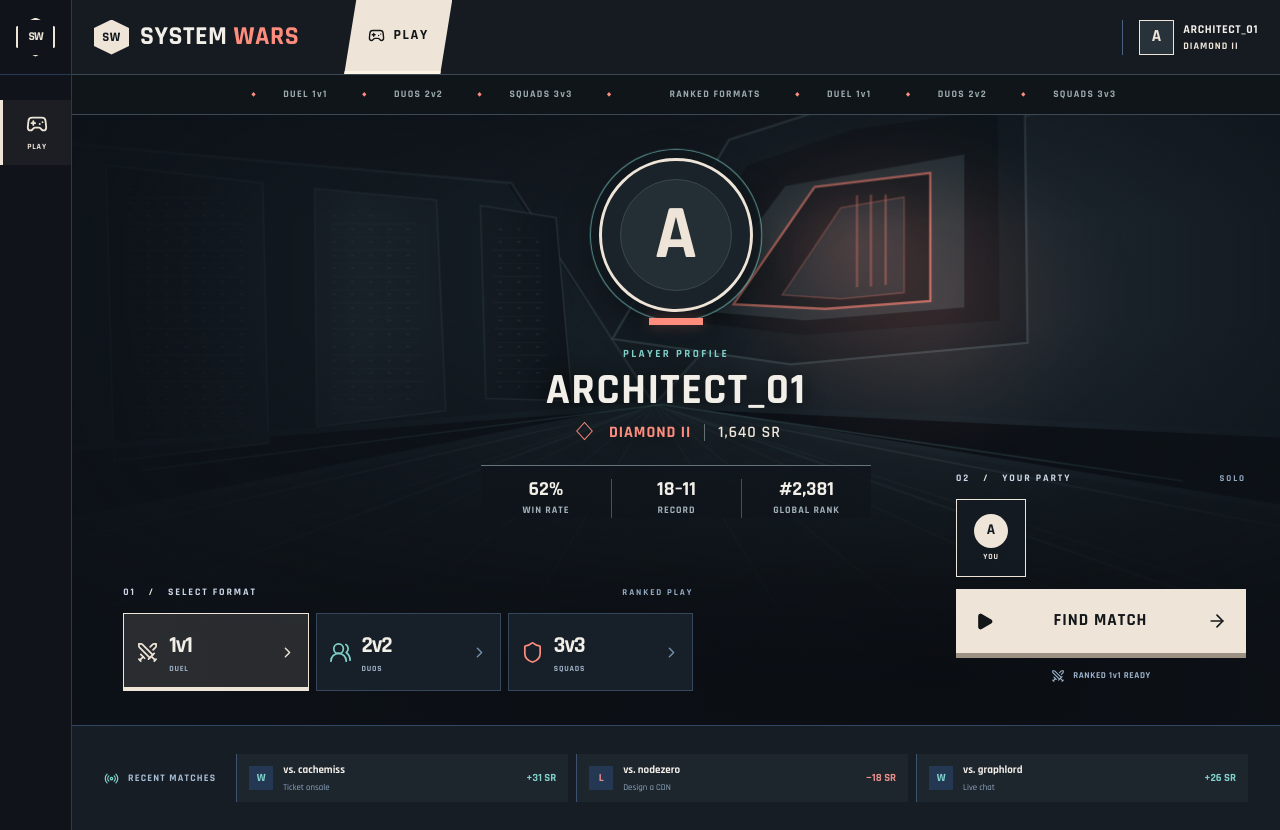
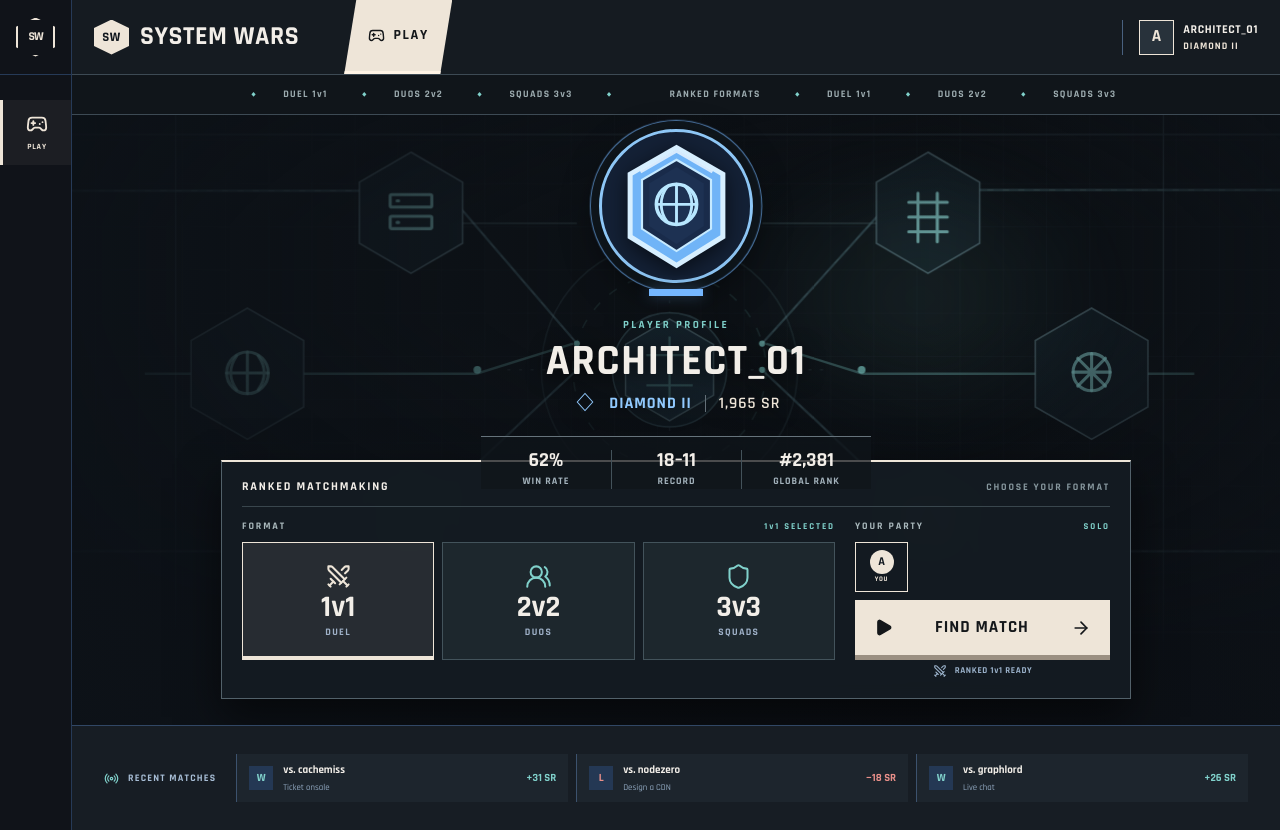
Before and after one commit to IsaganiI/SystemWars, a Next.js app: page / in a window 1280 px wide. Built offline with nearby package versions, Linux system fonts and the light colour scheme.

Commit message:
Unify matchmaking dock and add system topology backdrop

```diff
--- a/design/direction.md
+++ b/design/direction.md
@@ -11,8 +11,8 @@ These are interaction references, not a palette, typography, artwork, or layout
 ## SystemWars decisions
 
 1. The home screen is a **Play lobby**, with a slim navigation rail, player rank, 1v1/2v2/3v3 selection, one match action, and recent matches. About and Results pages are deferred.
-2. The lobby uses hand-built vector data-center art as its main view, drawing its scene-first composition from the supplied game-client references. Rank artwork is a placeholder until its visual language is designed.
-3. Use near-black surfaces, warm ivory selected actions, icy cyan live status and match wins, restrained coral for rank and match-found moments, and pale type. Keep each color tied to a job.
+2. The lobby uses a hand-built system topology as its backdrop, drawing its scene-first composition from the supplied game-client references. The Diamond globe badge is vector art based on the supplied rank sheet; the other ranks are deferred.
+3. Use near-black surfaces, warm ivory selected actions, cyan system signals, and rank-specific color in the profile. Diamond uses blue. Avoid a universal orange accent.
 4. Use Rajdhani for the interface and measured results. Keep the large lobby title restrained to the main scene.
 5. The match screen should give the editor the most space; challenge and component catalog support it. A future result screen should explain why a player won, using raw metrics alongside any score.
 6. Prototype states must be labeled clearly. A player must never mistake a sample match, ranking, or simulation for a live one.
--- a/src/app/globals.css
+++ b/src/app/globals.css
@@ -8,7 +8,7 @@
   --color-muted: #a3b2bb;
   --color-signal: #eee5d8;
   --color-copper: #80d1cb;
-  --color-coral: #ff8d7e;
+  --color-diamond: #75b7ff;
   --color-sand: #f2eee8;
 }
 
@@ -50,7 +50,7 @@ button { cursor: pointer; }
 .game-topbar { display:flex; height:75px; align-items:center; padding:0 22px; border-bottom:1px solid #3d4a54; background:#151b21; z-index:5; }
 .wordmark { display:flex; gap:6px; align-items:center; white-space:nowrap; font-size:26px; font-weight:700; letter-spacing:.02em; line-height:1; }
 .wordmark-crest { display:grid; place-items:center; width:35px; height:35px; margin-right:5px; background:#eee5d8; color:#11171e; font-size:13px; font-weight:700; clip-path:polygon(50% 0,100% 24%,100% 76%,50% 100%,0 76%,0 24%); }
-.wordmark strong { color:#ff8d7e; }
+.wordmark strong { color:#75b7ff; }
 .game-tabs { display:flex; height:100%; align-items:stretch; margin-left:45px; gap:3px; }
 .game-tab { display:flex; align-items:center; justify-content:center; gap:9px; min-width:108px; padding:0 16px; border-bottom:3px solid transparent; color:#a2b6cf; font-size:14px; font-weight:700; letter-spacing:.12em; clip-path:polygon(12px 0,100% 0,calc(100% - 12px) 100%,0 100%); }
 .game-tab:hover,.game-tab-active { color:#14171a; border-color:#fff3e5; background:#eee5d8; }
@@ -78,14 +78,14 @@ button { cursor: pointer; }
 .stage-heading h1 { margin:20px 0 10px; font-size:clamp(58px,7vw,110px); line-height:.82; font-weight:700; letter-spacing:-.025em; text-shadow:0 5px 30px #031122; }
 .stage-heading h1 em { color:#eee5d8; font-style:normal; }
 .stage-heading p { margin:20px 0 0; color:#d6deeb; font-size:15px; font-weight:600; }
-.player-plaque { position:absolute; top:115px; right:34px; width:285px; padding:17px 18px 13px; border:1px solid #7590ad70; border-top:2px solid #ff8d7e; background:#171d24db; box-shadow:0 22px 55px #0005; backdrop-filter:blur(12px); }
+.player-plaque { position:absolute; top:115px; right:34px; width:285px; padding:17px 18px 13px; border:1px solid #7590ad70; border-top:2px solid #75b7ff; background:#171d24db; box-shadow:0 22px 55px #0005; backdrop-filter:blur(12px); }
 .plaque-kicker { color:#b5c6db; font-size:9px; }
 .plaque-main { display:flex; align-items:center; gap:13px; margin-top:14px; }
-.rank-placeholder { display:grid; place-items:center; width:60px; height:64px; color:#ff8d7e; font-size:50px; line-height:1; text-shadow:0 0 15px #ff8d7e66; }
+.rank-placeholder { display:grid; place-items:center; width:60px; height:64px; color:#75b7ff; font-size:50px; line-height:1; text-shadow:0 0 15px #75b7ff66; }
 .plaque-main strong { display:block; font-size:20px; line-height:1.2; font-weight:900; }
 .plaque-main small { display:block; margin-top:6px; color:#a9bbd2; font-size:11px; font-weight:700; }
 .plaque-main small span { color:#80d1cb; margin-left:5px; }
-.plaque-rule { height:3px; background:#293c58; margin:16px 0 13px; }.plaque-rule i { display:block; width:65%; height:100%; background:#ff8d7e; }
+.plaque-rule { height:3px; background:#293c58; margin:16px 0 13px; }.plaque-rule i { display:block; width:65%; height:100%; background:#75b7ff; }
 .plaque-stats { display:grid; grid-template-columns:repeat(3,1fr); text-align:center; }
 .plaque-stats span+span { border-left:1px solid #304967; }.plaque-stats b { display:block; font-size:15px; }.plaque-stats small { display:block; color:#8ea4bc; font-size:8px; letter-spacing:.1em; margin-top:4px; }
 .sample-note { display:block; margin-top:12px; color:#748ca6; font-size:8px; letter-spacing:.1em; }
@@ -124,16 +124,16 @@ button { cursor: pointer; }
 .mode-option:hover .mode-icon svg { transform:translateY(-2px) scale(1.08); }
 .mode-option:active { transform:scale(.98); }
 .mode-option-active { animation:selectionPulse .42s ease-out; }
-.mode-option:nth-child(3) .mode-icon { color:#ff8d7e; }
+.mode-option:nth-child(3) .mode-icon { color:#75b7ff; }
 .party-slot-open { animation:slotReveal .28s ease-out both; }
 .queue-button { position:relative; overflow:hidden; }
 .queue-button:after { content:""; position:absolute; top:-50%; left:-45%; width:32%; height:200%; transform:translateX(-100%) rotate(22deg); background:linear-gradient(90deg,transparent,#fff6,transparent); pointer-events:none; }
 .queue-button:not(.queue-button-cancel):hover:after { transform:translateX(500%) rotate(22deg); transition:transform .65s ease; }
 .queue-button:active { transform:translateY(3px); box-shadow:0 2px 0 #9b9082; }
-.ready-dialog[open] { animation:readyReveal .28s cubic-bezier(.2,.75,.2,1) both; border-top:3px solid #ff8d7e; }
+.ready-dialog[open] { animation:readyReveal .28s cubic-bezier(.2,.75,.2,1) both; border-top:3px solid #75b7ff; }
 .ready-dialog[open]::backdrop { animation:artReveal .3s ease-out both; }
-.ready-symbol { border-color:#ff8d7e; color:#ff8d7e; }
-.ready-top { color:#ff8d7e; }
+.ready-symbol { border-color:#75b7ff; color:#75b7ff; }
+.ready-top { color:#75b7ff; }
 :where(.game-shell button,.game-shell a):focus-visible { outline:2px solid #80d1cb; outline-offset:3px; }
 @media (prefers-reduced-motion:reduce) { html { scroll-behavior:auto; } .game-shell *, .game-shell *::before, .game-shell *::after { animation-duration:.01ms!important; animation-delay:0ms!important; transition-duration:.01ms!important; } }
 
@@ -143,13 +143,13 @@ button { cursor: pointer; }
 @keyframes floorSweep { 0%,8% { opacity:0; transform:translateX(-90%); } 15% { opacity:.5; } 48%,100% { opacity:0; transform:translateX(90%); } }
 @keyframes tickerTravel { to { transform:translateX(-50%); } }
 .arena-art { animation:artReveal .85s ease-out both,arenaDrift 26s ease-in-out 1s infinite alternate; will-change:transform; }
-.arena-light { position:absolute; inset:5% 9% 35% 48%; z-index:-2; background:radial-gradient(ellipse at 50% 48%,#ff8d7e50,transparent 55%); filter:blur(24px); animation:ambientShift 9s ease-in-out infinite; pointer-events:none; }
-.arena-trace { position:absolute; inset:45% 0 0; z-index:-2; background:linear-gradient(105deg,transparent 43%,#80d1cb2b 49%,#ff8d7e1c 50%,transparent 56%); clip-path:polygon(0 100%,51% 0,100% 100%); animation:floorSweep 13s linear infinite; pointer-events:none; }
+.arena-light { position:absolute; inset:5% 9% 35% 48%; z-index:-2; background:radial-gradient(ellipse at 50% 48%,#75b7ff50,transparent 55%); filter:blur(24px); animation:ambientShift 9s ease-in-out infinite; pointer-events:none; }
+.arena-trace { position:absolute; inset:45% 0 0; z-index:-2; background:linear-gradient(105deg,transparent 43%,#80d1cb2b 49%,#75b7ff1c 50%,transparent 56%); clip-path:polygon(0 100%,51% 0,100% 100%); animation:floorSweep 13s linear infinite; pointer-events:none; }
 .stage-topline { gap:22px; }
 .stage-ticker { flex:1; max-width:880px; min-width:0; overflow:hidden; color:#9cabaf; }
 .stage-ticker-track { display:flex; width:max-content; animation:tickerTravel 27s linear infinite; }
 .stage-ticker-track span { flex:none; white-space:nowrap; padding-right:34px; }
-.stage-ticker-track b { color:#ff8d7e; padding:0 17px; font-size:8px; }
+.stage-ticker-track b { color:#75b7ff; padding:0 17px; font-size:8px; }
 .stage-ticker:hover .stage-ticker-track { animation-play-state:paused; }
 .stage-region { flex:none; }
 @media (max-width:600px) { .stage-topline { gap:12px; } .stage-ticker { max-width:none; } .stage-ticker-track { animation-duration:21s; } }
@@ -157,19 +157,56 @@ button { cursor: pointer; }
 /* Centered player identity */
 @keyframes profileReveal { from { opacity:0; transform:translateY(18px) scale(.98); } to { opacity:1; transform:translateY(0) scale(1); } }
 @keyframes profileHalo { 50% { opacity:.38; transform:scale(1.045); } }
-.center-profile { position:absolute; top:clamp(83px,10vh,125px); left:50%; translate:-50% 0; z-index:1; display:flex; flex-direction:column; align-items:center; width:min(520px,calc(100% - 48px)); text-align:center; animation:profileReveal .62s cubic-bezier(.2,.75,.2,1) .12s both; }
+.center-profile { position:absolute; top:clamp(54px,6vh,82px); left:50%; translate:-50% 0; z-index:1; display:flex; flex-direction:column; align-items:center; width:min(520px,calc(100% - 48px)); text-align:center; animation:profileReveal .62s cubic-bezier(.2,.75,.2,1) .12s both; }
 .profile-emblem { position:relative; display:grid; place-items:center; width:154px; height:154px; border:3px solid #eee5d8; border-radius:50%; background:#1b232a; box-shadow:0 0 0 8px #11181dcc,0 12px 35px #0008; }
 .profile-emblem:before { content:""; position:absolute; inset:-12px; border:1px solid #80d1cb; border-radius:50%; opacity:.7; animation:profileHalo 6s ease-in-out infinite; }
-.profile-emblem:after { content:""; position:absolute; bottom:-16px; left:50%; width:54px; height:7px; translate:-50% 0; background:#ff8d7e; box-shadow:0 0 14px #ff8d7e55; }
+.profile-emblem:after { content:""; position:absolute; bottom:-16px; left:50%; width:54px; height:7px; translate:-50% 0; background:#75b7ff; box-shadow:0 0 14px #75b7ff55; }
 .profile-emblem-inner { display:grid; place-items:center; width:112px; height:112px; border:1px solid #39474d; border-radius:50%; background:#242e35; color:#eee5d8; font-size:76px; font-weight:700; line-height:1; }
 .profile-info { margin-top:29px; text-shadow:0 3px 20px #000b; }
 .profile-kicker { color:#80d1cb; font-size:11px; font-weight:700; letter-spacing:.22em; }
 .profile-info h1 { margin:4px 0 8px; color:#f2eee8; font-size:clamp(34px,3.4vw,49px); font-weight:700; letter-spacing:.03em; line-height:1; }
 .profile-rank { display:flex; align-items:center; justify-content:center; gap:10px; color:#eee5d8; font-size:16px; font-weight:600; letter-spacing:.06em; }
-.profile-rank strong { color:#ff8d7e; font-weight:700; }
-.profile-rank-glyph { color:#ff8d7e; font-size:27px; line-height:.8; }
+.profile-rank strong { color:#75b7ff; font-weight:700; }
+.profile-rank-glyph { color:#75b7ff; font-size:27px; line-height:.8; }
 .profile-rank-divider { width:1px; height:17px; margin:0 3px; background:#657179; }
 .profile-statline { display:grid; grid-template-columns:repeat(3,1fr); width:min(390px,100%); margin-top:20px; padding-top:13px; border-top:1px solid #66737b; background:#10151abb; }
 .profile-statline span+span { border-left:1px solid #43525a; }.profile-statline b { display:block; color:#f2eee8; font-size:20px; font-weight:700; line-height:1; }.profile-statline small { display:block; margin-top:4px; color:#a3b2bb; font-size:10px; font-weight:700; letter-spacing:.1em; }
 @media (max-width:800px) { .center-profile { top:90px; } .profile-emblem { width:130px; height:130px; }.profile-emblem-inner { width:94px; height:94px; font-size:62px; } }
 @media (max-width:600px) { .center-profile { top:105px; width:calc(100% - 40px); }.profile-emblem { width:114px; height:114px; }.profile-emblem-inner { width:80px; height:80px; font-size:54px; }.profile-info { margin-top:24px; }.profile-info h1 { font-size:37px; }.profile-rank { gap:7px; font-size:14px; }.profile-statline { margin-top:17px; padding-top:12px; }.profile-statline b { font-size:18px; } }
+
+/* Ranked identity and a single matchmaking dock */
+.wordmark strong { color:#f2eee8; }
+.arena-light { background:radial-gradient(ellipse at 50% 48%,#80d1cb30,transparent 55%); }
+.arena-trace { background:linear-gradient(105deg,transparent 43%,#80d1cb2b 49%,#75b7ff1c 50%,transparent 56%); }
+.stage-ticker-track b { color:#80d1cb; }
+.profile-emblem { border-color:#8fc8f7; background:#142136; box-shadow:0 0 0 8px #10171dcc,0 12px 35px #0008; }
+.profile-emblem:before { border-color:#75b7ff; }
+.profile-emblem:after { background:#75b7ff; box-shadow:0 0 14px #75b7ff55; }
+.diamond-rank-mark { display:block; width:115px; height:133px; filter:drop-shadow(0 5px 11px #0009); }
+.profile-rank strong,.profile-rank-glyph { color:#91caff; }
+.lobby-bottom { left:50%; right:auto; bottom:26px; display:block; width:min(910px,calc(100% - 64px)); padding:16px 20px 17px; translate:-50% 0; border:1px solid #52616a; border-top:2px solid #eee5d8; background:#151c22f2; box-shadow:0 18px 40px #0008; backdrop-filter:blur(8px); }
+.dock-title { display:flex; align-items:center; justify-content:space-between; padding-bottom:10px; margin-bottom:12px; border-bottom:1px solid #39464d; color:#f2eee8; font-size:12px; font-weight:700; letter-spacing:.15em; }
+.dock-title span:last-child { color:#86969d; font-size:10px; }
+.dock-content { display:grid; grid-template-columns:minmax(0,1fr) 255px; gap:20px; align-items:start; }
+.mode-area,.queue-area { width:auto; min-width:0; }
+.section-heading { margin-bottom:8px; color:#aab9bd; font-size:10px; }
+.section-heading span:last-child { color:#80d1cb; }
+.mode-list { gap:8px; }
+.mode-option { height:118px; flex-direction:column; justify-content:center; gap:2px; padding:8px; text-align:center; background:#1d272d; border-color:#43535b; backdrop-filter:none; }
+.mode-option:hover { border-color:#80d1cb; background:#26343b; }
+.mode-option-active { border-color:#eee5d8; background:#eee5d817; box-shadow:inset 0 -3px #eee5d8; }
+.mode-icon svg { width:27px; height:27px; }
+.mode-copy strong { font-size:30px; line-height:1; letter-spacing:0; }
+.mode-copy small { margin-top:3px; font-size:10px; letter-spacing:.13em; }
+.mode-chevron { display:none; }
+.mode-option:nth-child(3) .mode-icon { color:#80d1cb; }
+.party-row { height:50px; }
+.party-slot { width:53px; gap:0; }
+.party-slot-self span { width:24px; height:24px; font-size:12px; }
+.party-slot small { font-size:7px; }
+.queue-button { height:55px; margin-top:8px; font-size:17px; }
+.queue-footer { min-height:21px; margin-top:5px; font-size:9px; }
+.ready-dialog[open] { border-top-color:#80d1cb; }
+.ready-symbol,.ready-top { color:#80d1cb; border-color:#80d1cb; }
+@media (max-width:800px) { .lobby-stage { min-height:940px; } .lobby-bottom { left:50%; right:auto; bottom:22px; display:block; width:calc(100% - 44px); } .dock-content { grid-template-columns:1fr; gap:14px; } .queue-area { display:block; } .queue-area .section-heading { margin-bottom:8px; } .queue-area .party-row { height:50px; } .queue-area .queue-button { margin-top:8px; } .queue-footer { margin-top:5px; } }
+@media (max-width:600px) { .lobby-stage { min-height:860px; } .lobby-bottom { left:50%; right:auto; bottom:20px; width:calc(100% - 28px); padding:13px 12px 14px; } .dock-title { font-size:11px; }.dock-title span:last-child { display:none; } .dock-content { gap:11px; } .mode-option { height:83px; gap:1px; }.mode-icon svg { width:22px; height:22px; }.mode-copy strong { font-size:25px; }.mode-copy small { font-size:9px; }.queue-area .section-heading { margin:4px 0 7px; }.queue-area .party-row { height:48px; }.party-slot { width:49px; }.queue-button { height:54px; }.profile-emblem .diamond-rank-mark { width:82px; height:96px; } }
--- a/src/app/page.tsx
+++ b/src/app/page.tsx
@@ -16,6 +16,18 @@ const matches = [
   { result: "L", opponent: "nodezero", challenge: "Design a CDN", change: "−18" },
   { result: "W", opponent: "graphlord", challenge: "Live chat", change: "+26" },
 ];
+
+function DiamondRankMark() {
+  return <svg className="diamond-rank-mark" viewBox="0 0 160 180" role="img" aria-label="Diamond rank emblem">
+    <path d="M80 4 148 43v91l-68 42-68-42V43Z" fill="#d7efff"/>
+    <path d="M80 11 141 47v83l-61 38-61-38V47Z" fill="#70b4f7"/>
+    <path d="M80 25 128 53v68l-48 31-48-31V53Z" fill="#192b4a" stroke="#c6eaff" strokeWidth="3"/>
+    <path d="M80 35 118 58v59l-38 25-38-25V58Z" fill="#1d3152"/>
+    <circle cx="80" cy="87" r="28" fill="none" stroke="#b8e7ff" strokeWidth="5"/>
+    <path d="M52 87h56M80 59v56M67 63c-11 13-11 35 0 48M93 63c11 13 11 35 0 48" fill="none" stroke="#b8e7ff" strokeWidth="4" strokeLinecap="round"/>
+    <path d="M30 42 80 13l50 29" fill="none" stroke="#f0f8ff" strokeWidth="4" opacity=".8"/>
+  </svg>;
+}
 
 export default function LobbyPage() {
   const [mode, setMode] = useState<Mode>("1v1");
@@ -52,18 +64,21 @@ export default function LobbyPage() {
         <div className="stage-vignette" aria-hidden="true"/>
         <div className="stage-topline"><div className="stage-ticker" aria-label="Ranked formats: Duel 1v1, Duos 2v2, Squads 3v3"><div className="stage-ticker-track"><span>RANKED FORMATS <b>◆</b> DUEL 1v1 <b>◆</b> DUOS 2v2 <b>◆</b> SQUADS 3v3 <b>◆</b></span><span aria-hidden="true">RANKED FORMATS <b>◆</b> DUEL 1v1 <b>◆</b> DUOS 2v2 <b>◆</b> SQUADS 3v3 <b>◆</b></span></div></div></div>
         <section className="center-profile" id="rank" aria-label="Player profile">
-          <div className="profile-emblem" aria-label="Profile emblem placeholder"><span className="profile-emblem-inner">A</span></div>
-          <div className="profile-info"><span className="profile-kicker">PLAYER PROFILE</span><h1>ARCHITECT_01</h1><div className="profile-rank"><span className="profile-rank-glyph" aria-hidden="true">◇</span><strong>DIAMOND II</strong><span className="profile-rank-divider" /><span>1,640 SR</span></div></div>
+          <div className="profile-emblem"><DiamondRankMark/></div>
+          <div className="profile-info"><span className="profile-kicker">PLAYER PROFILE</span><h1>ARCHITECT_01</h1><div className="profile-rank"><span className="profile-rank-glyph" aria-hidden="true">◇</span><strong>DIAMOND II</strong><span className="profile-rank-divider" /><span>1,965 SR</span></div></div>
           <div className="profile-statline"><span><b>62%</b><small>WIN RATE</small></span><span><b>18–11</b><small>RECORD</small></span><span><b>#2,381</b><small>GLOBAL RANK</small></span></div>
         </section>
         <div className="lobby-bottom">
-          <div className="mode-area"><div className="section-heading"><span>01 <b>/</b> SELECT FORMAT</span><span>RANKED PLAY</span></div>
+          <div className="dock-title"><span>RANKED MATCHMAKING</span><span>CHOOSE YOUR FORMAT</span></div>
+          <div className="dock-content">
+          <div className="mode-area"><div className="section-heading"><span>FORMAT</span><span>{mode} SELECTED</span></div>
             <div className="mode-list">{modes.map(item => { const Icon = item.icon; return <button type="button" key={item.id} className={`mode-option ${mode === item.id ? "mode-option-active" : ""}`} aria-pressed={mode === item.id} onClick={() => { setMode(item.id); setQueueStage("idle"); }}><span className="mode-icon"><Icon size={23} strokeWidth={1.8}/></span><span className="mode-copy"><strong>{item.id}</strong><small>{item.title.toUpperCase()}</small></span><ChevronRight size={17} className="mode-chevron"/></button>; })}</div>
           </div>
-          <div className="queue-area"><div className="section-heading"><span>02 <b>/</b> YOUR PARTY</span><span>{partySize === 1 ? "SOLO" : `${partySize} PLAYERS`}</span></div>
+          <div className="queue-area"><div className="section-heading"><span>YOUR PARTY</span><span>{partySize === 1 ? "SOLO" : `${partySize} PLAYERS`}</span></div>
             <div className="party-row"><span className="party-slot party-slot-self"><span>A</span><small>YOU</small></span>{Array.from({ length: partySize - 1 }, (_, index) => <span className="party-slot party-slot-open" key={index} style={{ animationDelay: `${index * 75}ms` }}><Plus size={22}/><small>OPEN</small></span>)}</div>
             <button type="button" className={`queue-button ${queueStage !== "idle" ? "queue-button-cancel" : ""}`} onClick={() => setQueueStage(queueStage === "idle" ? "searching" : "idle")}>{queueStage === "idle" ? <><Play size={19} fill="currentColor"/> FIND MATCH <ArrowRight size={20}/></> : <><X size={19}/> CANCEL SEARCH</>}</button>
             <div className="queue-footer" role="status" aria-live="polite">{queueStage === "searching" ? <><span className="queue-pulse"/> SEARCHING {mode} DEMO QUEUE <button type="button" onClick={() => setQueueStage("found")}>SIMULATE MATCH FOUND <ArrowRight size={13}/></button></> : <><Swords size={14}/> RANKED {mode} READY</>}</div>
+          </div>
           </div>
         </div>
       </section>
```
Also changed, not shown: public/lobby-backdrop.svg, 1 other file (tests, documents, lock files or other folders).
